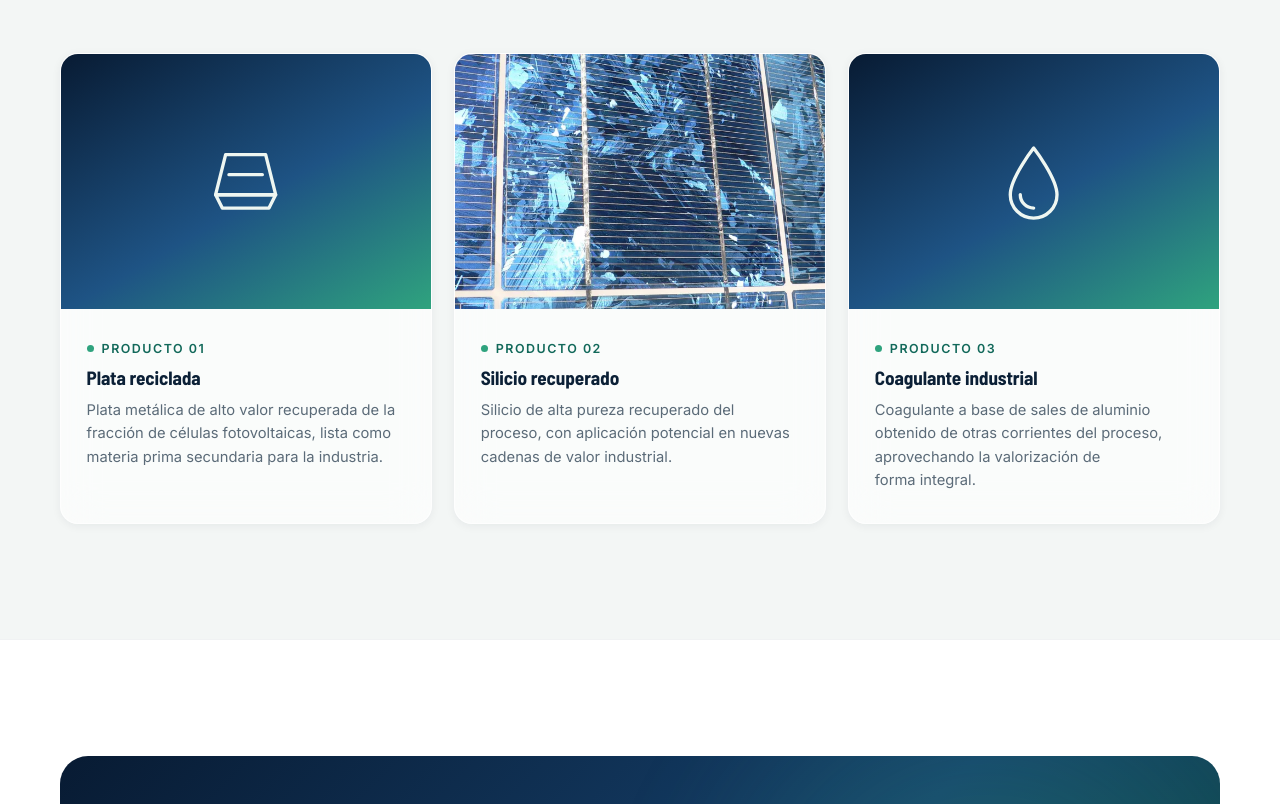
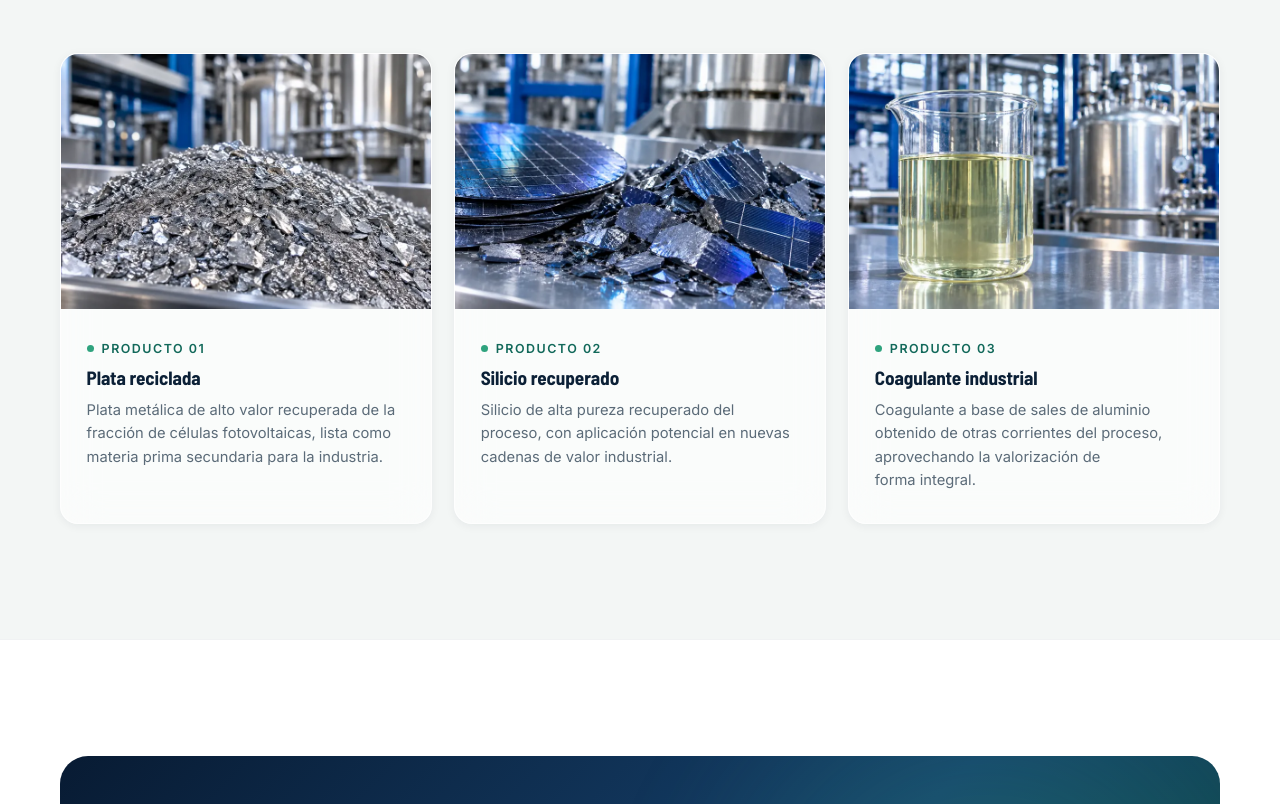
Before and after one commit to jroval/silversunshine, a plain HTML site: page index.html in a window 1280 px wide. Shown: the part 2662-3466 px from the top of the page. Drawn offline with Linux system fonts and the light colour scheme.

Commit message:
Use real product photos in the Productos cards
Silver and coagulant cards swap their drawn icons for photos, and silicon
gets a new image under a new name so cached copies aren't reused.
The old Wikimedia silicon photo and its credit are removed.

Co-Authored-By: Claude Opus 5.5 <noreply@anthropic.com>

```diff
--- a/index.html
+++ b/index.html
@@ -165,12 +165,8 @@
 
       <div class="products-grid">
         <article class="glass-card product-card reveal" style="--i:0">
-          <div class="product-visual is-icon">
-            <svg viewBox="0 0 64 64" fill="none" stroke="#eef6f1" stroke-width="2" stroke-linecap="round" stroke-linejoin="round" aria-hidden="true">
-              <path d="M14 40 L20 16 L44 16 L50 40 Z"/>
-              <path d="M14 40 L50 40 L46 48 L18 48 Z"/>
-              <path d="M22 28 L42 28"/>
-            </svg>
+          <div class="product-visual">
+            <img src="assets/img/product-silver.webp" alt="Plata metálica recuperada en la planta" loading="lazy" decoding="async" width="1000" height="563">
           </div>
           <div class="product-body">
             <span class="eyebrow">Producto 01</span>
@@ -181,7 +177,7 @@
 
         <article class="glass-card product-card reveal" style="--i:1">
           <div class="product-visual">
-            <img src="assets/img/product-silicon.webp" alt="Oblea de silicio de alta pureza recuperada del proceso" loading="lazy" decoding="async">
+            <img src="assets/img/product-silicon-wafers.webp" alt="Obleas y fragmentos de silicio recuperado" loading="lazy" decoding="async" width="1000" height="563">
           </div>
           <div class="product-body">
             <span class="eyebrow">Producto 02</span>
@@ -191,11 +187,8 @@
         </article>
 
         <article class="glass-card product-card reveal" style="--i:2">
-          <div class="product-visual is-icon">
-            <svg viewBox="0 0 64 64" fill="none" stroke="#eef6f1" stroke-width="2" stroke-linecap="round" stroke-linejoin="round" aria-hidden="true">
-              <path d="M32 12 C32 12 18 30 18 40 A14 14 0 0 0 46 40 C46 30 32 12 32 12 Z"/>
-              <path d="M24 40 a8 8 0 0 0 8 8"/>
-            </svg>
+          <div class="product-visual">
+            <img src="assets/img/product-coagulant.webp" alt="Coagulante industrial en un vaso de laboratorio" loading="lazy" decoding="async" width="1000" height="563">
           </div>
           <div class="product-body">
             <span class="eyebrow">Producto 03</span>
```
Also changed, not shown: assets/credits.json (+0 -11 lines), assets/img/product-coagulant.webp (added), assets/img/product-silicon-wafers.webp (added), assets/img/product-silicon.webp (deleted), assets/img/product-silver.webp (added), assets/photos/source/product-silicon.jpg (deleted).
